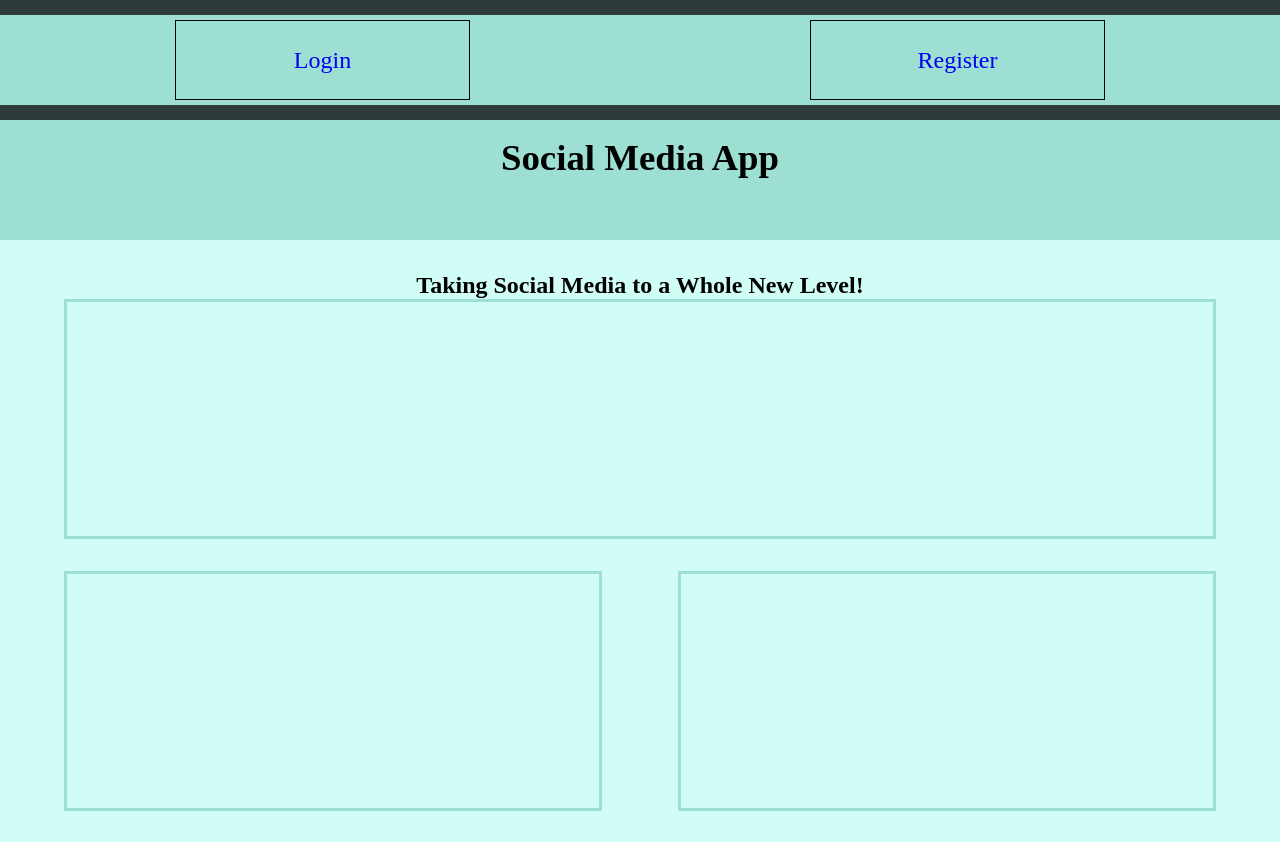
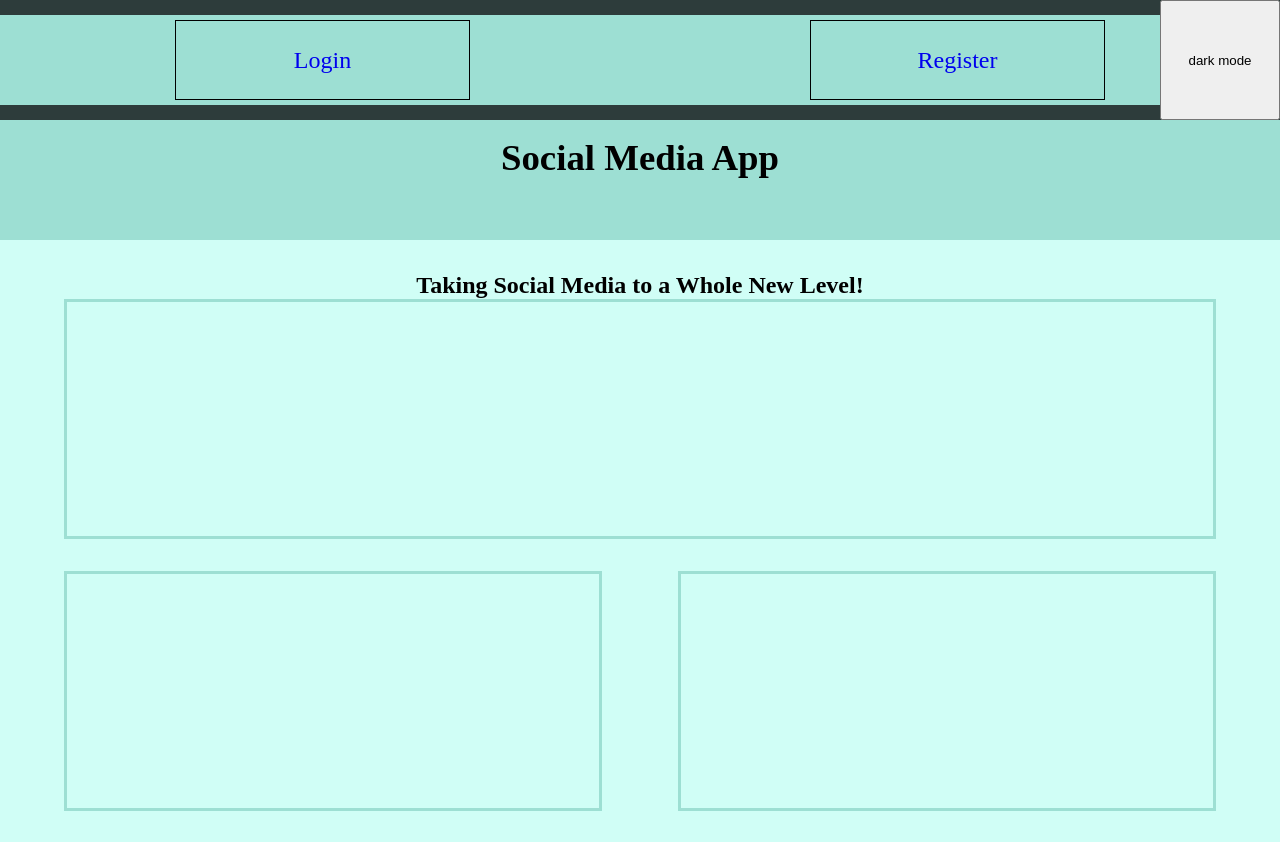
Before and after one commit to andrewM202/social-media-app, a Flask app: page / in a window 1280 px wide. Shown: the top 842 px of the page. Run offline with Flask 2, Linux system fonts and the light colour scheme; parts of the project's set-up code (start-up, migrations or seed data) failed here and were passed over; some libraries are stand-ins or nearby versions.

Commit message:
The button works

```diff
--- a/models.py
+++ b/models.py
@@ -3,7 +3,7 @@ from werkzeug.security import generate_password_hash, check_password_hash
 from flask_login import UserMixin, LoginManager
 from sqlalchemy import create_engine
 
-# create our SQLAlchemy db object that will be used to interact with our databa    se
+# create our SQLAlchemy db object that will be used to interact with our database
 db = SQLAlchemy()
 login = LoginManager()
 
--- a/static/css/styles.css
+++ b/static/css/styles.css
@@ -1,26 +1,8 @@
 /*
-DESKTOP
-
-HEIGHTS
-    header (30vh)
-    header .black-bar (5vh)
-    header nav (10vh)
-    header nav a (10vh)
-    .login-banner (20vh)
-    main (60vh)
-    main .registration (60vh)
-    main .login (60vh)
-    .wrap (60vh)
-    .register-info (18vh)
-    form (70% of parent = 60vh)
-    form input (10% of parent = 6vh)
-    footer (40vh)
-    footer .light-blue-panel (10vh)
-    footer .contact-information (30vh)
-
-WIDTHS
-    .
-    .
+Light mode colors:
+    #9ddfd3
+    #1b2021
+    #D0FEF6
 */
 
 *, *:before, *:after {
@@ -225,6 +207,14 @@ footer .contact-information div {
     width: 90vw;
 }
 
+.dark-mode-button {
+    height: 15vh;
+    width: 15vh;
+    position: fixed;
+    top: 0;
+    right: 0;
+}
+
 /* Above is footer CSS */
 
 
--- /dev/null
+++ b/static/darkModeScript.js
@@ -0,0 +1,8 @@
+let darkModeButton = document.querySelector(".dark-mode-button");
+
+const darkModeOn = function() {
+    darkModeButton.style.color = "red";
+    console.log("do the thing");
+}
+
+darkModeButton.addEventListener("click", darkModeOn);
--- a/templates/index.html
+++ b/templates/index.html
@@ -77,4 +77,9 @@
 </footer>
 
 </div>
+
+
+<button class = "dark-mode-button">dark mode</button>
+
+<script src="{{ url_for('static', filename='darkModeScript.js') }}"></script>
 {% endblock %}
```
